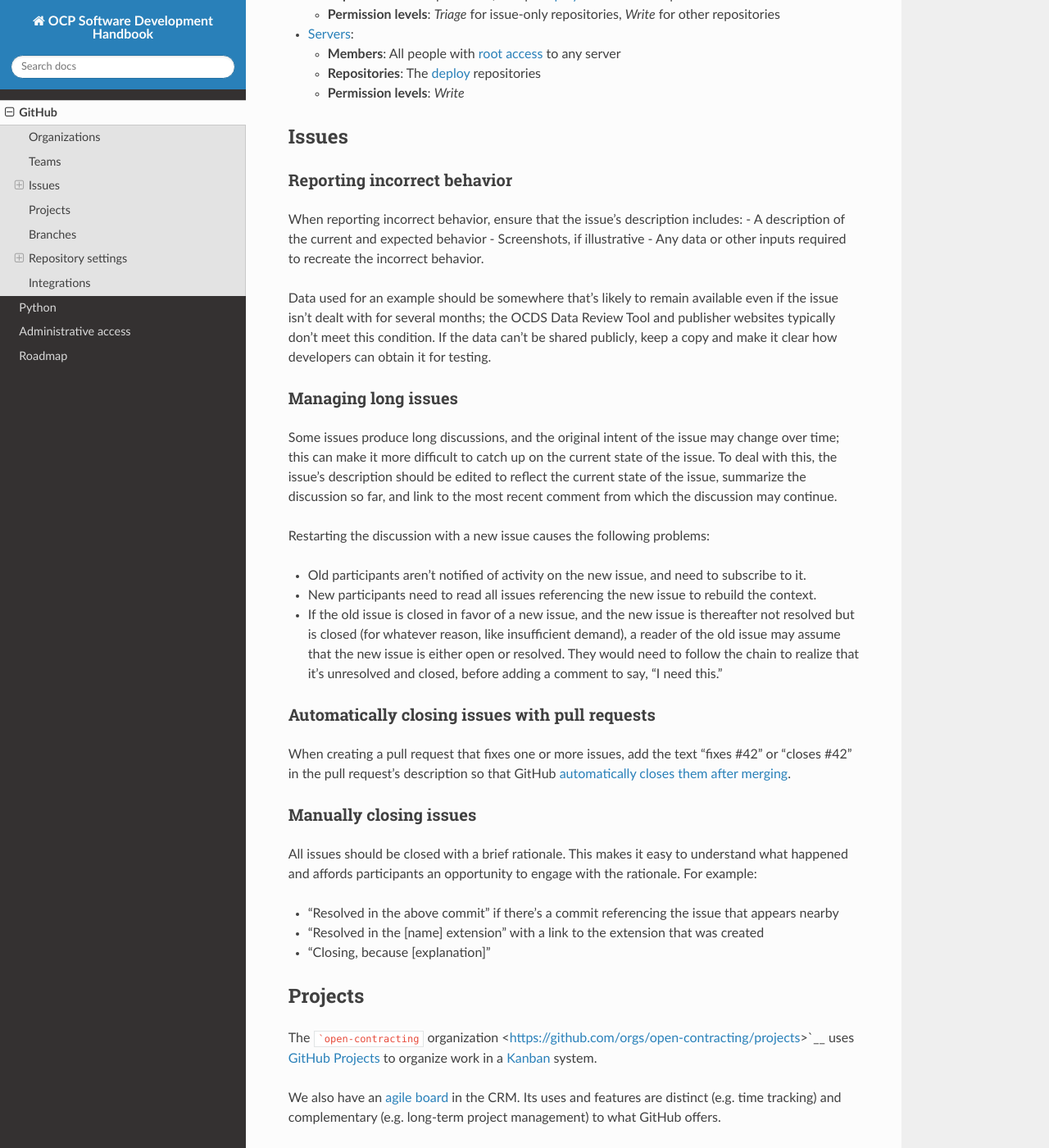
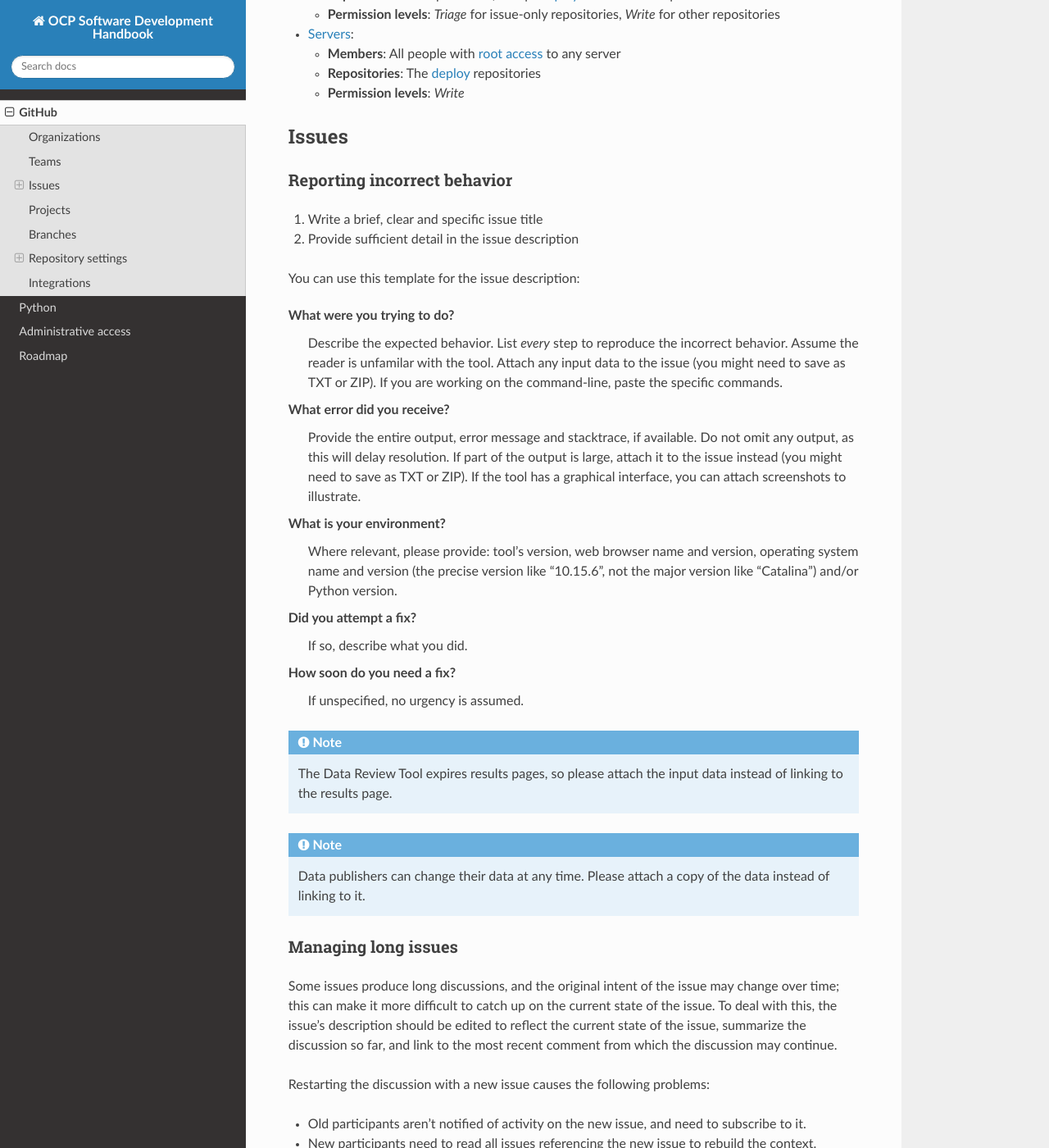
Before and after one commit to open-contracting/software-development-handbook, a Sphinx documentation site: the page built from docs/github/index.rst, in a window 1280 px wide and 1400 px high, scrolled down 531 px. Shown: the whole window at 82% size. Built offline with Sphinx 7.4.7 and the Read the Docs theme 2.0.0, drawn with Linux system fonts in a browser that asks for light colours.

Commit message:
Update reporting issues, based on https://github.com/open-contracting/deploy/blob/3d9ed6885ef8d3c46fdecd4712f0b57489ad6f7b/.github/ISSUE_TEMPLATE/critical-service-error.md

```diff
--- a/docs/github/index.rst
+++ b/docs/github/index.rst
@@ -32,12 +32,29 @@ Issues
 Reporting incorrect behavior
 ~~~~~~~~~~~~~~~~~~~~~~~~~~~~
 
-When reporting incorrect behavior, ensure that the issue's description includes:
-- A description of the current and expected behavior
-- Screenshots, if illustrative
-- Any data or other inputs required to recreate the incorrect behavior.
+#. Write a brief, clear and specific issue title
+#. Provide sufficient detail in the issue description
 
-Data used for an example should be somewhere that's likely to remain available even if the issue isn't dealt with for several months; the OCDS Data Review Tool and publisher websites typically don't meet this condition. If the data can't be shared publicly, keep a copy and make it clear how developers can obtain it for testing.
+You can use this template for the issue description:
+
+What were you trying to do?
+  Describe the expected behavior. List *every* step to reproduce the incorrect behavior. Assume the reader is unfamilar with the tool. Attach any input data to the issue (you might need to save as TXT or ZIP). If you are working on the command-line, paste the specific commands.
+What error did you receive?
+  Provide the entire output, error message and stacktrace, if available. Do not omit any output, as this will delay resolution. If part of the output is large, attach it to the issue instead (you might need to save as TXT or ZIP). If the tool has a graphical interface, you can attach screenshots to illustrate.
+What is your environment?
+  Where relevant, please provide: tool's version, web browser name and version, operating system name and version (the precise version like "10.15.6", not the major version like "Catalina") and/or Python version.
+Did you attempt a fix?
+  If so, describe what you did.
+How soon do you need a fix?
+  If unspecified, no urgency is assumed.
+
+.. note::
+
+   The Data Review Tool expires results pages, so please attach the input data instead of linking to the results page.
+
+.. note::
+
+   Data publishers can change their data at any time. Please attach a copy of the data instead of linking to it.
 
 Managing long issues
 ~~~~~~~~~~~~~~~~~~~~
```
